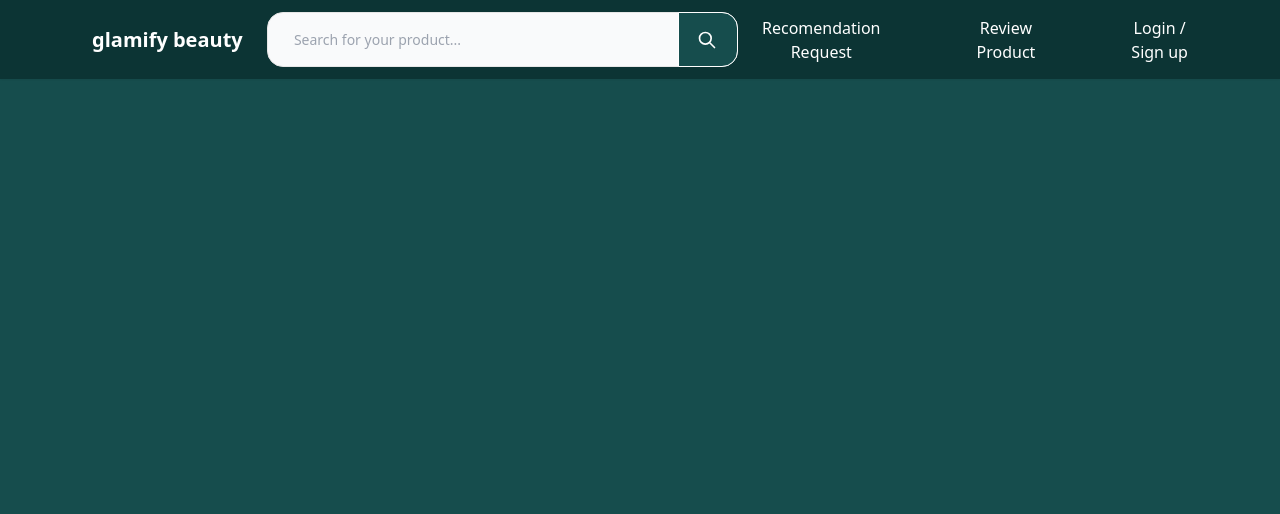
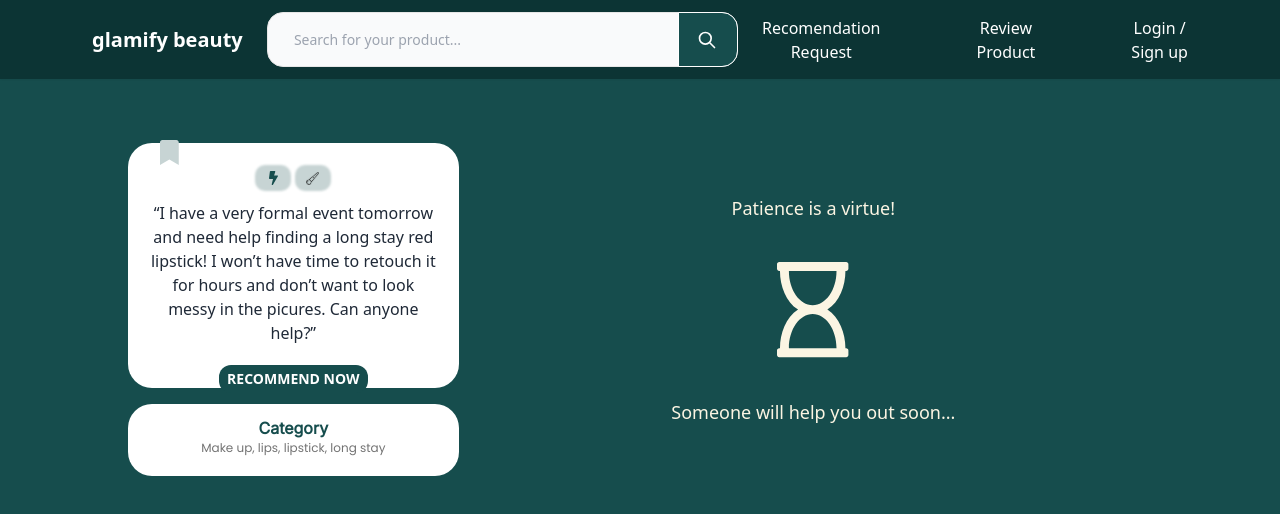
Before and after one commit to fahmiSD/glamify, a Nuxt app: page /waiting in a window 1280 px wide. Shown: the top 514 px of the page. Built offline with nearby package versions, Linux system fonts and the light colour scheme.

Commit message:
add page waiting

```diff
--- a/pages/index.vue
+++ b/pages/index.vue
@@ -1,6 +1,6 @@
 <template>
   <div class="pt-16">
-    <div class="flex justify-center">
+    <div class="flex justify-center mb-10">
       <p
         class="text-[#fbf5e3] font-bold text-6xl text-center tracking-wide leading-tight font-poppins"
       >
@@ -8,11 +8,10 @@
       </p>
     </div>
 
-    <div class="px-20">
+    <!-- <div class="px-20">
       <div id="controls-carousel" class="relative" data-carousel="static">
-        <!-- Carousel wrapper -->
         <div class="relative h-56 overflow-hidden rounded-lg md:h-96">
-          <!-- Item 1 -->
+
           <div class="hidden duration-500 py-16 ease-in-out" data-carousel-item>
             <div
               class="place-content-center grid grid-cols-3 px-20 place-items-center"
@@ -118,7 +117,7 @@
               </div>
             </div>
           </div>
-          <!-- Item 2 -->
+
           <div
             class="hidden duration-500 py-16 ease-in-out"
             data-carousel-item="active"
@@ -227,7 +226,7 @@
               </div>
             </div>
           </div>
-          <!-- Item 3 -->
+
           <div class="hidden duration-500 py-16 ease-in-out" data-carousel-item>
             <div
               class="grid grid-cols-3 px-20 place-content-center place-items-center"
@@ -334,7 +333,7 @@
             </div>
           </div>
         </div>
-        <!-- Slider controls -->
+
         <button
           type="button"
           class="absolute top-0 left-0 z-30 flex items-center justify-center h-full px-4 cursor-pointer group focus:outline-none"
@@ -388,7 +387,7 @@
           </span>
         </button>
       </div>
-    </div>
+    </div> -->
 
     <div class="flex justify-center items-center pb-16">
       <div
@@ -642,17 +641,17 @@
       </div>
     </div>
 
-    <div class="flex justify-center items-center">
+    <div class="flex justify-center items-center mb-10">
       <p class="text-[#fbf5e3] text-4xl font-poppins">
         Explore new products recommended by similar users
       </p>
     </div>
 
-    <div class="px-20">
+    <!-- <div class="px-20">
       <div id="controls-carousel" class="relative" data-carousel="static">
-        <!-- Carousel wrapper -->
+
         <div class="relative h-56 overflow-hidden rounded-lg md:h-96">
-          <!-- Item 1 -->
+
           <div class="hidden duration-500 py-14 ease-in-out" data-carousel-item>
             <div
               class="grid grid-cols-4 place-content-center px-20 place-items-center"
@@ -771,7 +770,7 @@
               </div>
             </div>
           </div>
-          <!-- Item 2 -->
+
           <div
             class="hidden duration-500 py-14 ease-in-out"
             data-carousel-item="active"
@@ -897,7 +896,7 @@
               </div>
             </div>
           </div>
-          <!-- Item 3 -->
+
           <div class="hidden duration-500 py-14 ease-in-out" data-carousel-item>
             <div
               class="grid grid-cols-4 px-20 place-content-center place-items-center"
@@ -1017,7 +1016,7 @@
             </div>
           </div>
         </div>
-        <!-- Slider controls -->
+
         <button
           type="button"
           class="absolute top-0 left-0 z-30 flex items-center justify-center h-full px-4 cursor-pointer group focus:outline-none"
@@ -1071,7 +1070,7 @@
           </span>
         </button>
       </div>
-    </div>
+    </div> -->
 
     <div class="flex justify-center items-center pb-16">
       <div
@@ -1276,15 +1275,15 @@
       </div>
     </div>
 
-    <div class="flex justify-center items-center">
+    <div class="flex justify-center items-center mb-10">
       <p class="text-[#fbf5e3] text-4xl font-poppins">Will you help out?</p>
     </div>
 
-    <div class="px-20">
+    <!-- <div class="px-20">
       <div id="controls-carousel" class="relative" data-carousel="static">
-        <!-- Carousel wrapper -->
+
         <div class="relative h-56 overflow-hidden rounded-lg md:h-96">
-          <!-- Item 1 -->
+
           <div class="hidden duration-500 py-16 ease-in-out" data-carousel-item>
             <div
               class="grid grid-cols-3 place-content-center px-20 place-items-center"
@@ -1366,7 +1365,7 @@
               </div>
             </div>
           </div>
-          <!-- Item 2 -->
+
           <div
             class="hidden duration-500 py-16 ease-in-out"
             data-carousel-item="active"
@@ -1451,7 +1450,7 @@
               </div>
             </div>
           </div>
-          <!-- Item 3 -->
+
           <div class="hidden duration-500 py-16 ease-in-out" data-carousel-item>
             <div
               class="grid grid-cols-3 px-20 place-content-center place-items-center"
@@ -1534,7 +1533,7 @@
             </div>
           </div>
         </div>
-        <!-- Slider controls -->
+
         <button
           type="button"
           class="absolute top-0 left-0 z-30 flex items-center justify-center h-full px-4 cursor-pointer group focus:outline-none"
@@ -1588,7 +1587,7 @@
           </span>
         </button>
       </div>
-    </div>
+    </div> -->
 
     <div class="flex justify-center items-center pb-16">
       <div
--- a/pages/product-recomendation.vue
+++ b/pages/product-recomendation.vue
@@ -917,11 +917,13 @@
                                           help?”
                                         </p>
                                         <div class="flex justify-center py-3">
-                                          <button
-                                            class="text-white bg-[#164d4d] px-5 py-1 rounded-lg"
-                                          >
-                                            POST
-                                          </button>
+                                          <NuxtLink to="/waiting">
+                                            <button
+                                              class="text-white bg-[#164d4d] px-5 py-1 rounded-lg"
+                                            >
+                                              POST
+                                            </button>
+                                          </NuxtLink>
                                         </div>
                                       </div>
                                     </div>
--- /dev/null
+++ b/pages/waiting.vue
@@ -0,0 +1,95 @@
+<template>
+  <div class="py-16 px-32 h-screen">
+    <div class="grid grid-cols-12 gap-4">
+      <div class="col-span-4">
+        <div class="bg-white h-[245px] w-full rounded-3xl p-5 mb-4">
+          <img
+            :src="save1"
+            @click="changeSave1"
+            alt="save"
+            class="absolute top-[140px] left-40 cursor-pointer"
+          />
+          <div class="flex justify-center items-center mb-2">
+            <img src="/lighting.svg" alt="lighting" />
+            <img src="/brush.svg" alt="brush" />
+          </div>
+          <p class="text-center mb-5">
+            “I have a very formal event tomorrow and need help finding a long
+            stay red lipstick! I won’t have time to retouch it for hours and
+            don’t want to look messy in the picures. Can anyone help?”
+          </p>
+          <div class="flex justify-center">
+            <button
+              class="bg-[#164d4d] text-[#ffffff] rounded-xl text-sm px-2 py-1 font-bold"
+            >
+              RECOMMEND NOW
+            </button>
+          </div>
+        </div>
+        <div class="bg-white w-full h-[72px] rounded-3xl p-3">
+          <p class="text-[#164d4d] text-center font-inter font-semibold">
+            Category
+          </p>
+          <p class="text-xs font-poppins text-center text-[#737373]">
+            Make up, lips, lipstick, long stay
+          </p>
+        </div>
+      </div>
+      <div class="col-span-8 flex justify-center items-center">
+        <div class="flex flex-col items-center gap-10">
+          <p class="font-light text-[#fbf5e3] text-lg">Patience is a virtue!</p>
+          <img src="/hourGlass.svg" alt="" class="72px" />
+          <p class="font-light text-[#fbf5e3] text-lg">
+            Someone will help you out soon...
+          </p>
+        </div>
+      </div>
+    </div>
+  </div>
+</template>
+
+<script>
+export default {
+  data() {
+    return {
+      save1: "saveGray.svg",
+      inputYourRecommendation: "",
+      filled: false,
+    };
+  },
+  methods: {
+    checkFilled() {
+      if (this.inputYourRecommendation) {
+        this.filled = true;
+      } else {
+        this.filled = false;
+      }
+    },
+    changeSave1() {
+      if (this.save1 == "saveGray.svg") {
+        this.save1 = "saveGold.svg";
+      } else {
+        this.save1 = "saveGray.svg";
+      }
+    },
+  },
+  computed: {
+    spellCheckClass() {
+      if (this.filled) {
+        return "text-white bg-[#618686] px-2 py-1.5 rounded-lg";
+      } else {
+        return "hidden";
+      }
+    },
+    publishClass() {
+      if (this.filled) {
+        return "text-white bg-[#164d4d] px-5 py-1 rounded-lg";
+      } else {
+        return "text-white bg-[#e6e6e6] px-5 py-1 rounded-lg";
+      }
+    },
+  },
+};
+</script>
+
+<style lang="scss" scoped></style>
```
Also changed, not shown: public/hourGlass.svg (added), 1 other file (tests, documents, lock files or other folders).
